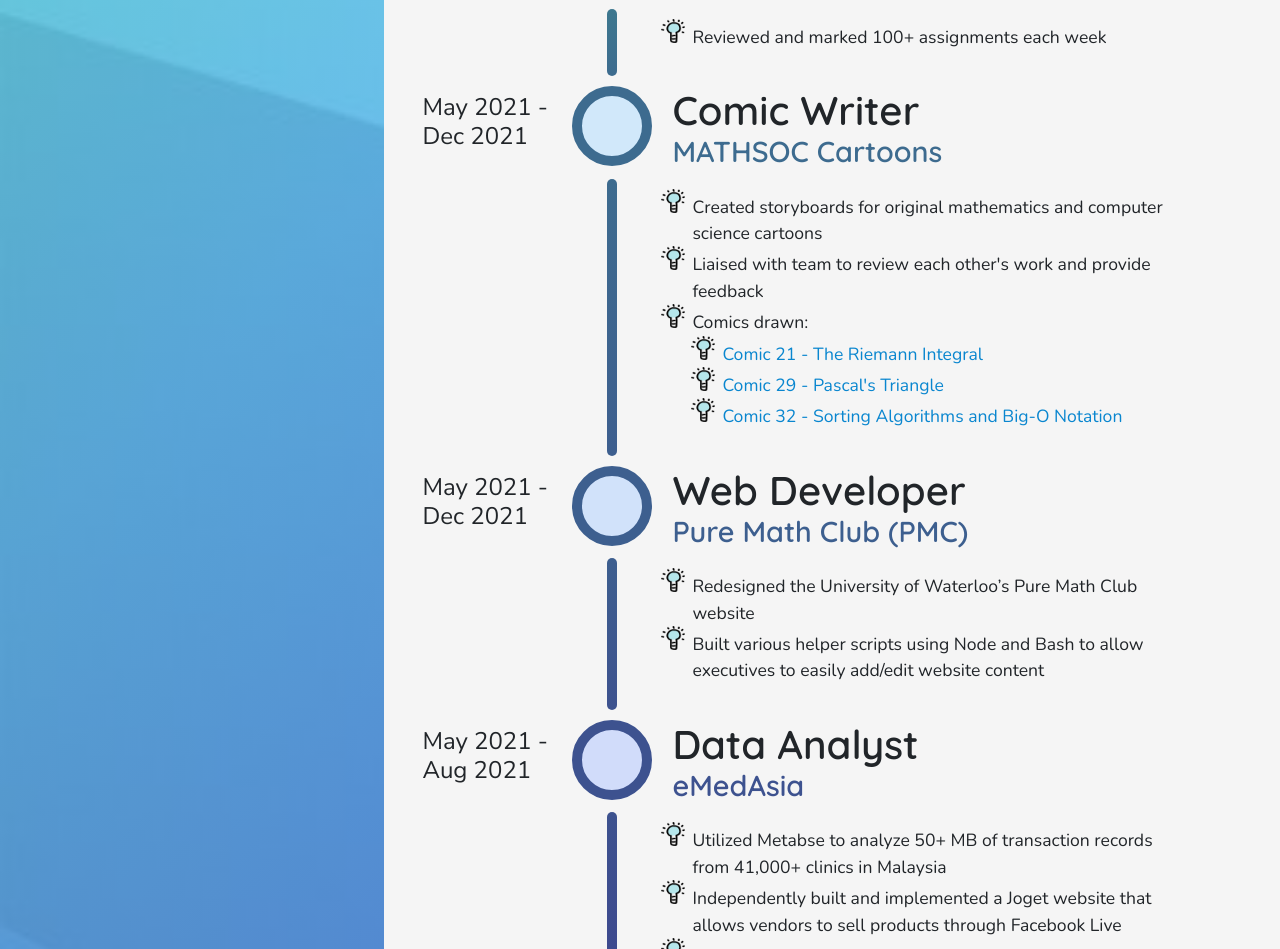
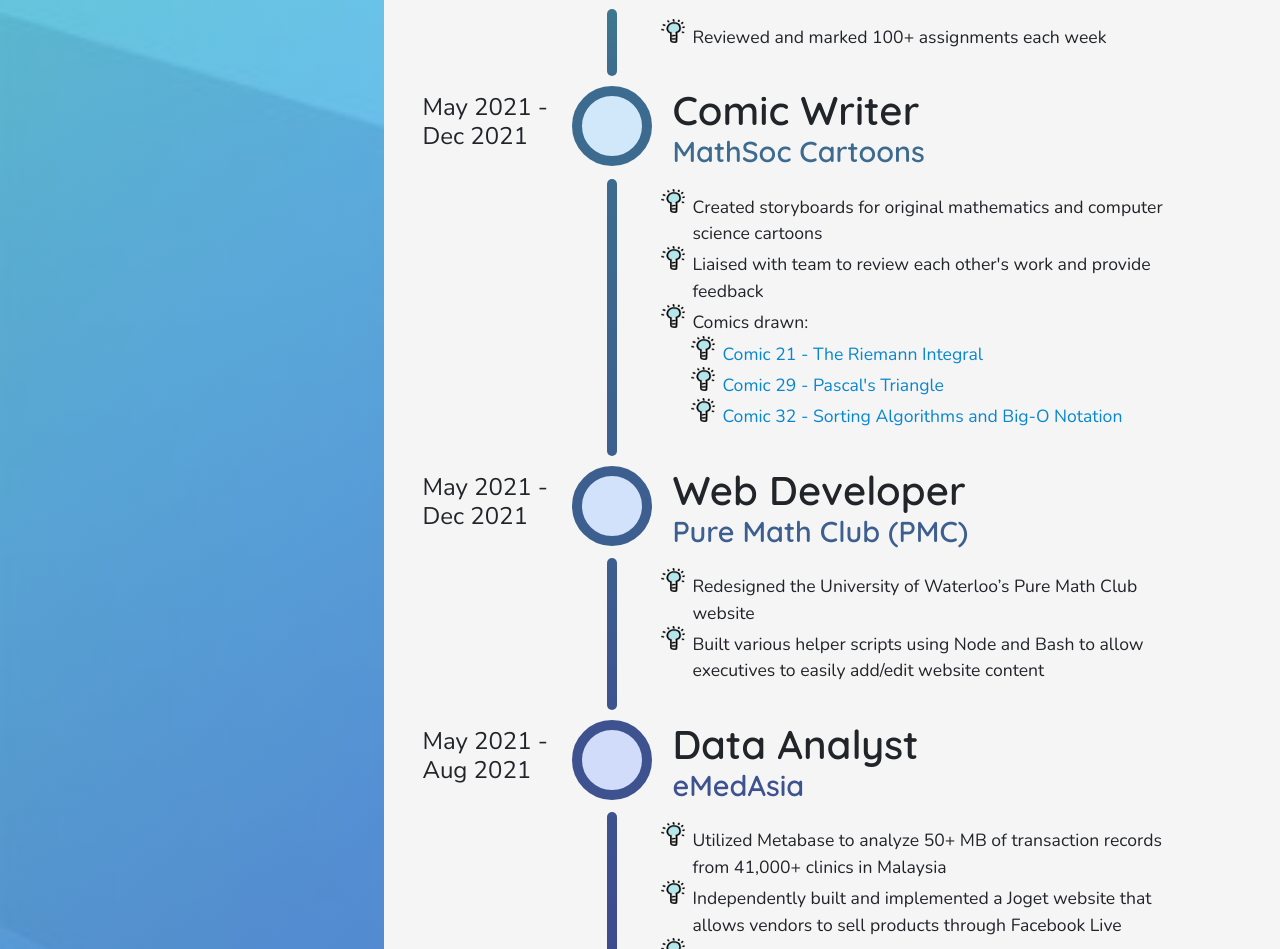
Before and after one commit to mcpenguin/the-arctic-blog, a React (Create React App) app: page / in a window 1280 px wide. Shown: the part 5083-6032 px from the top of the page. Built offline with nearby package versions, Linux system fonts and the light colour scheme.

Commit message:
Fixed typos

```diff
--- a/src/components/ExperienceEducation/experienceData.tsx
+++ b/src/components/ExperienceEducation/experienceData.tsx
@@ -27,7 +27,7 @@ let data = [
     },
     {
         title: 'Director',
-        subtitle: 'MATHSOC Cartoons',
+        subtitle: 'MathSoc Cartoons',
         date: 'Jan 2022 - Present',
         content:
         <ul>
@@ -52,7 +52,7 @@ let data = [
     },
     {
         title: "Comic Writer",
-        subtitle: "MATHSOC Cartoons",
+        subtitle: "MathSoc Cartoons",
         date: "May 2021 - Dec 2021",
         content:
         <ul>
@@ -83,7 +83,7 @@ let data = [
         subtitle: "eMedAsia",
         date: "May 2021 - Aug 2021",
         content: <ul>
-            <li>Utilized Metabse to analyze 50+ MB of transaction records from 41,000+ clinics in Malaysia</li>
+            <li>Utilized Metabase to analyze 50+ MB of transaction records from 41,000+ clinics in Malaysia</li>
             <li>Independently built and implemented a Joget website that allows vendors to sell products through Facebook Live</li>
             <li>Contributed to developing and maintaining a Joget website to manage medical subscriptions for doctors and patients</li>
         </ul>
```
